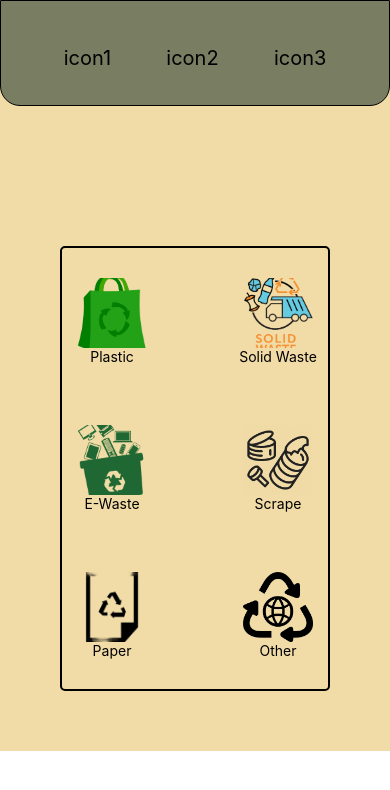
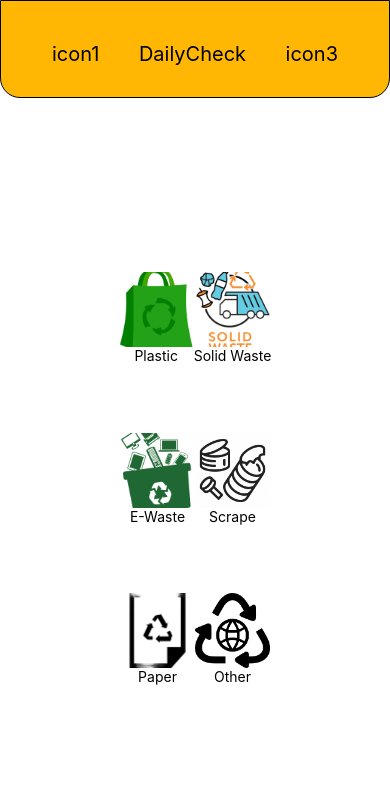
Before and after one commit to Jeyenore26/DailyCheck, a React Native app in the folder DailyCheck/: screen / in a window 390 px wide. Shown: the top 790 px of the page. Built offline with nearby package versions, Linux system fonts and the light colour scheme.

Commit message:
margin fixed and percented and fuck yofes and ksm omar

```diff
--- a/DailyCheck/App.js
+++ b/DailyCheck/App.js
@@ -19,7 +19,7 @@ export default function App() {
 
 const styles = StyleSheet.create({
   body: {
-    backgroundColor: "#f1dca7",
+    backgroundColor: "#FFFFFF",
 
   }
 })
--- a/DailyCheck/components/Budy.jsx
+++ b/DailyCheck/components/Budy.jsx
@@ -6,38 +6,38 @@ export default function Budy() {
     return (
         <View style={styles.container}>
             <View>
-                <Pressable style={styles.innerButt} onPress={() => Alert.alert('yosef is sexy')}>
+                <View>
                     <View style={styles.LoveMaker}>
-                        <TouchableOpacity style={styles.bitBybit}>
+                        <TouchableOpacity style={styles.bitBybit} onPress={() => Alert.alert('yosef is sexy')}>
                             <Image style={styles.picture} source={require('../assets/plastic.png')} />
                             <Text>Plastic</Text>
                         </TouchableOpacity>
-                        <TouchableOpacity style={styles.bitBybit}>
+                        <TouchableOpacity style={styles.bitBybit} onPress={() => Alert.alert('yosef is sexy')}>
                             <Image style={styles.picture} source={require('../assets/solidwaste.png')} />
                             <Text>Solid Waste</Text>
                         </TouchableOpacity>
                     </View>
                     <View style={styles.LoveMaker}>
-                        <TouchableOpacity style={styles.bitBybit}>
+                        <TouchableOpacity style={styles.bitBybit} onPress={() => Alert.alert('yosef is sexy')}>
                             <Image style={styles.picture} source={require('../assets/E-waste.png')} />
                             <Text>E-Waste</Text>
                         </TouchableOpacity>
-                        <TouchableOpacity style={styles.bitBybit}>
+                        <TouchableOpacity style={styles.bitBybit} onPress={() => Alert.alert('yosef is sexy')}>
                             <Image style={styles.picture} source={require('../assets/Scrape.png')} />
                             <Text>Scrape</Text>
                         </TouchableOpacity>
                     </View>
                     <View style={styles.LoveMaker}>
-                        <TouchableOpacity style={styles.bitBybit}>
+                        <TouchableOpacity style={styles.bitBybit} onPress={() => Alert.alert('yosef is sexy')}>
                             <Image style={styles.picture} source={require('../assets/Paper.png')} />
                             <Text>Paper</Text>
                         </TouchableOpacity>
-                        <TouchableOpacity style={styles.bitBybit} >
+                        <TouchableOpacity style={styles.bitBybit} onPress={() => Alert.alert('yosef is sexy')}>
                             <Image style={styles.picture} source={require('../assets/other.png')} />
                             <Text>Other</Text>
                         </TouchableOpacity>
                     </View>
-                </Pressable>
+                </View>
             </View>
         </View>
     )
@@ -46,28 +46,23 @@ export default function Budy() {
 
 const styles = StyleSheet.create({
     container: {
-        padding: 60,
-        marginTop: 80,
+        padding: "10%",
+        marginTop: "25%",
 
     },
 
-    innerButt: {
-        borderWidth: 2,
-        borderRadius: 5,
-
-    },
 
     picture: {
-        width: 70,
-        height: 70,
-        marginLeft: 48,
-        marginRight: 48,
+        width: 75,
+        height: 75,
+        marginLeft: "13%",
+        marginRight: "13%",
     },
 
     bitBybit: {
         alignItems: 'center',
-        marginTop: 30,
-        marginBottom: 30,
+        marginTop: "12%",
+        marginBottom: "10%",
 
 
     },
--- a/DailyCheck/components/Nav.jsx
+++ b/DailyCheck/components/Nav.jsx
@@ -6,7 +6,7 @@ export default function Nav() {
     return (
         <View style={styles.container}>
             <Text style={styles.icon}>icon1</Text>
-            <Text style={styles.icon}>icon2</Text>
+            <Text style={styles.icon}>DailyCheck</Text>
             <Text style={styles.icon}>icon3</Text>
         </View>
     )
@@ -17,8 +17,8 @@ const styles = StyleSheet.create({
     container: {
         flexDirection: 'row',
         justifyContent: 'space-around',
-        backgroundColor: '#797d62',
-        padding: 35,
+        backgroundColor: '#FFB703',
+        padding: "8%",
         borderWidth: 0.5,
         borderBottomLeftRadius: 20,
         borderBottomRightRadius: 20,
@@ -28,7 +28,7 @@ const styles = StyleSheet.create({
     icon: {
         fontSize: 20,
         color: 'black',
-        marginTop: 10,
+        marginTop: "3%",
     }
 
 });
```
